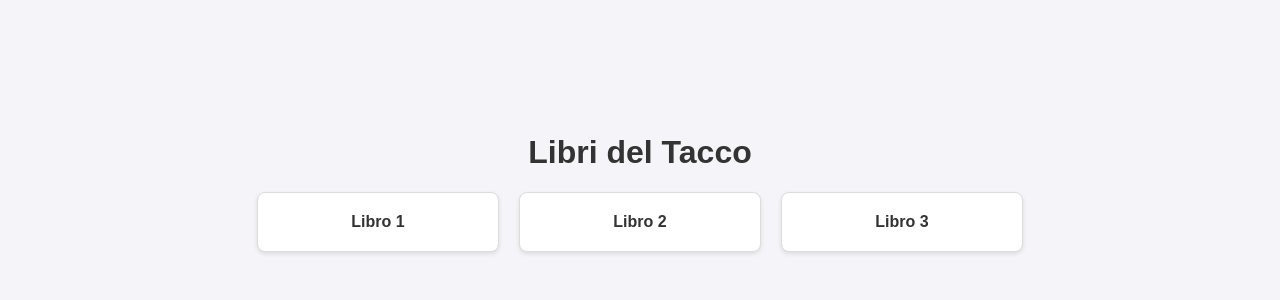
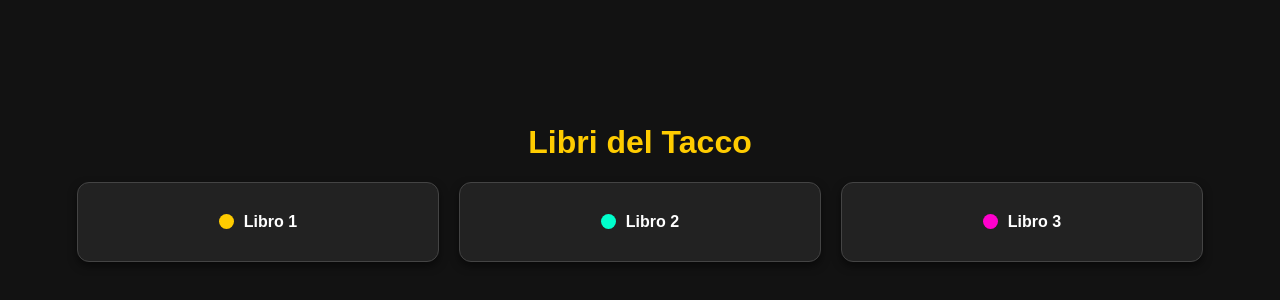
Before and after one commit to TaccoTacco24/books, a plain HTML site: page index.html in a window 1280 px wide. Shown: the part 218-518 px from the top of the page. Drawn offline with Linux system fonts and the light colour scheme.

Commit message:
Update index.html

```diff
--- a/index.html
+++ b/index.html
@@ -7,7 +7,7 @@
     <style>
         body {
             font-family: Arial, sans-serif;
-            background-color: #f4f4f9;
+            background-color: #121212;
             margin: 0;
             padding: 0;
             display: flex;
@@ -15,9 +15,10 @@
             align-items: center;
             justify-content: center;
             height: 100vh;
+            color: #fff;
         }
         h1 {
-            color: #333;
+            color: #ffcc00;
         }
         .container {
             display: flex;
@@ -26,24 +27,45 @@
             gap: 20px;
         }
         .box {
-            background-color: #fff;
-            border: 1px solid #ddd;
-            border-radius: 8px;
-            padding: 20px;
+            background-color: #222;
+            border: 1px solid #444;
+            border-radius: 12px;
+            padding: 30px;
             text-align: center;
-            width: 200px;
-            box-shadow: 0 2px 4px rgba(0, 0, 0, 0.1);
+            width: 300px;
+            box-shadow: 0 4px 8px rgba(0, 0, 0, 0.5);
             transition: transform 0.2s, box-shadow 0.2s;
             cursor: pointer;
+            display: flex;
+            align-items: center;
+            justify-content: center;
         }
         .box:hover {
             transform: scale(1.05);
-            box-shadow: 0 4px 8px rgba(0, 0, 0, 0.15);
+            box-shadow: 0 6px 12px rgba(0, 0, 0, 0.7);
         }
         .box a {
             text-decoration: none;
-            color: #333;
+            color: #fff;
             font-weight: bold;
+            display: flex;
+            align-items: center;
+        }
+        .dot {
+            width: 15px;
+            height: 15px;
+            border-radius: 50%;
+            margin-right: 10px;
+            display: inline-block;
+        }
+        .dot1 {
+            background-color: #ffcc00;
+        }
+        .dot2 {
+            background-color: #00ffcc;
+        }
+        .dot3 {
+            background-color: #ff00cc;
         }
     </style>
 </head>
@@ -52,13 +74,22 @@
     <h1>Libri del Tacco</h1>
     <div class="container">
         <div class="box" onclick="window.location.href='https://www.example.com/libro1'">
-            <a href="https://www.example.com/libro1">Libro 1</a>
+            <a href="https://www.example.com/libro1">
+                <span class="dot dot1"></span>
+                Libro 1
+            </a>
         </div>
         <div class="box" onclick="window.location.href='https://www.example.com/libro2'">
-            <a href="https://www.example.com/libro2">Libro 2</a>
+            <a href="https://www.example.com/libro2">
+                <span class="dot dot2"></span>
+                Libro 2
+            </a>
         </div>
         <div class="box" onclick="window.location.href='https://www.example.com/libro3'">
-            <a href="https://www.example.com/libro3">Libro 3</a>
+            <a href="https://www.example.com/libro3">
+                <span class="dot dot3"></span>
+                Libro 3
+            </a>
         </div>
     </div>
 
```
